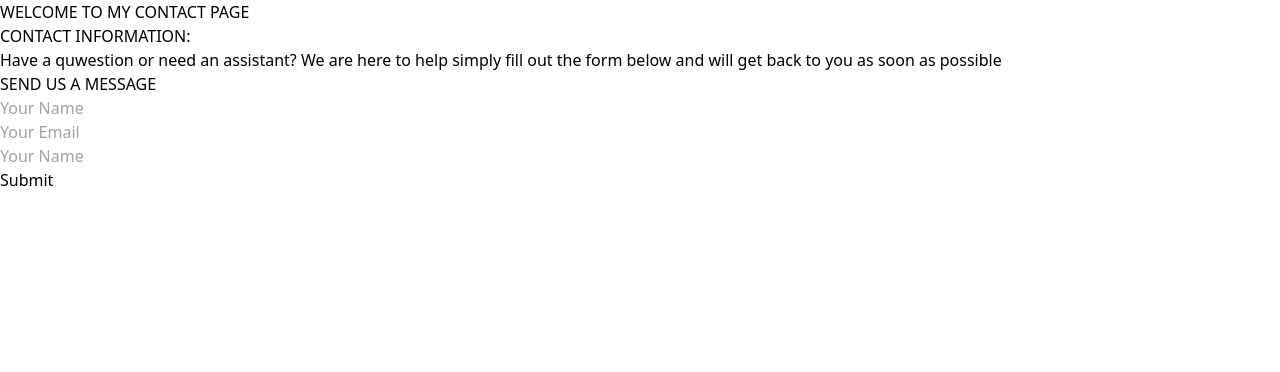
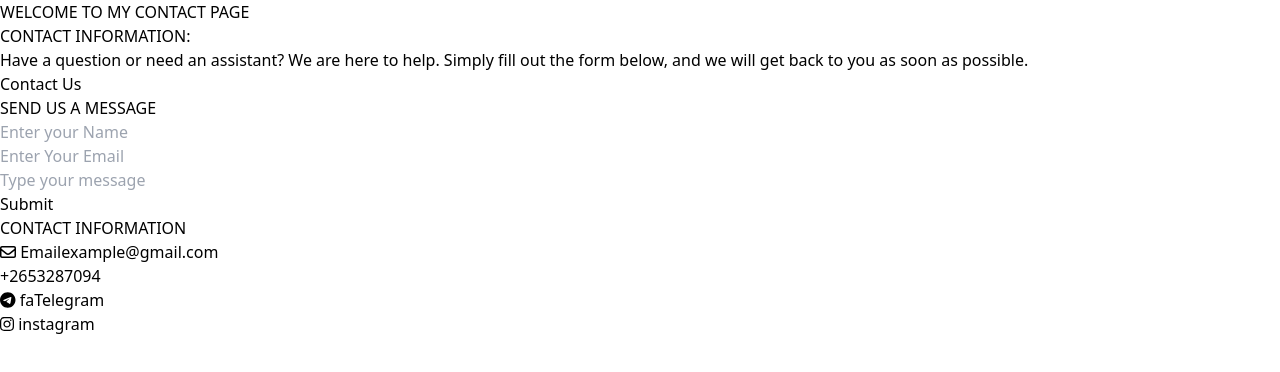
Before and after one commit to bed-com-06-19/roomrental, a React (Create React App) app: page / in a window 1280 px wide. Shown: the top 372 px of the page. Built offline with nearby package versions, Linux system fonts and the light colour scheme.

Commit message:
ADDED SOME LINES OF CODE

```diff
--- a/package.json
+++ b/package.json
@@ -3,6 +3,11 @@
   "version": "0.1.0",
   "private": true,
   "dependencies": {
+    "@fortawesome/fontawesome-svg-core": "^6.5.2",
+    "@fortawesome/free-brands-svg-icons": "^6.5.2",
+    "@fortawesome/free-regular-svg-icons": "^6.5.2",
+    "@fortawesome/free-solid-svg-icons": "^6.5.2",
+    "@fortawesome/react-fontawesome": "^0.2.0",
     "@testing-library/jest-dom": "^5.17.0",
     "@testing-library/react": "^13.4.0",
     "@testing-library/user-event": "^13.5.0",
--- a/src/components/Contact-Us/Contact.Us.js
+++ b/src/components/Contact-Us/Contact.Us.js
@@ -1,38 +1,51 @@
 import React, { Fragment } from "react";
+import { FontAwesomeIcon } from '@fortawesome/react-fontawesome';
+import { faInstagram, faTelegram, faPhone, faEnvelope } from '@fortawesome/free-brands-svg-icons';
+import { faEnvelope as farEnvelope } from '@fortawesome/free-regular-svg-icons';
+
 
 const ContactUs = () => {
     return (
         <div>
-            <Fragment>WELCOME TO MY CONTACT PAGE</Fragment>
+            <Fragment>
+                WELCOME TO MY CONTACT PAGE
+            </Fragment>
             <div>
                 <h1>CONTACT INFORMATION:</h1>
-                <h2>Have a quwestion or need an assistant? We are here to help simply fill out the form below and will get back to you as soon as possible</h2>
+                <h2>Have a question or need an assistant? We are here to help. Simply fill out the form below, and we will get back to you as soon as possible.</h2>
+            </div>
+            <section className="Contact">
+                <div className="Container">
+                    <h2>Contact Us</h2>
+                    <div className="contact-wrapper">
+                        <div className="contact-Form">
 
-
-            </div>
-            <div className="Container">
-
-            <div>
                             <form>
                                 <div className="form-group">
                                     <div>SEND US A MESSAGE</div>
-                        <input type="text" name="Name" placeholder="Your Name" required />
+                                    <input type="text" name="Name" placeholder="Enter your Name" required />
                                 </div>
                                 <div className="form-group">
-                        <input type="text" Email="Name" placeholder="Your Email" required />
+                                    <input type="text" name="Email" placeholder="Enter Your Email" required />
                                 </div>
                                 <div className="form-group">
-                        <input type="text" name="Name" placeholder="Your Name" required />
+                                    <input type="text" name="Message" placeholder="Type your message" required />
                                 </div>
-
                                 <button type="submit">Submit</button>
                             </form>
                         </div>
+                        <div className="contact-info">
+                            <h4>CONTACT INFORMATION</h4>
+                            <h5><FontAwesomeIcon icon={farEnvelope} /> Emailexample@gmail.com</h5>
+                            <h5>+2653287094</h5>
+                            <h5><FontAwesomeIcon icon={faTelegram} /> faTelegram</h5>
+                            <h5><FontAwesomeIcon icon={faInstagram} /> instagram</h5>
                         </div>
-
-
+                    </div>
+                </div>
+            </section>
         </div>
     );
 };
 
-export default ContactUs; // Exporting the component
+export default ContactUs;
```
Also changed, not shown: 1 other file (tests, documents, lock files or other folders). Lines whose indentation alone changed are shown as unchanged.
